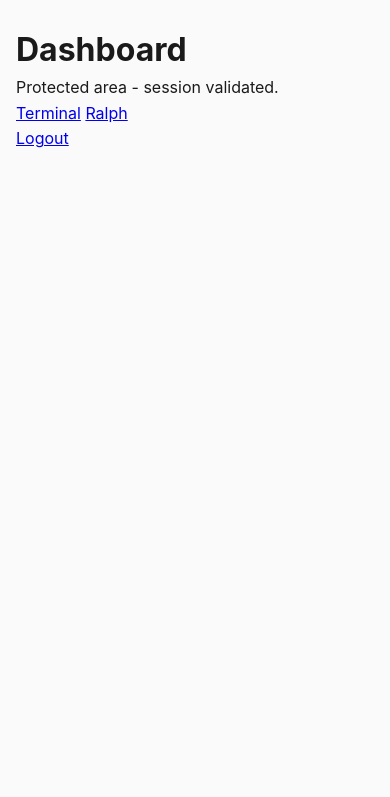
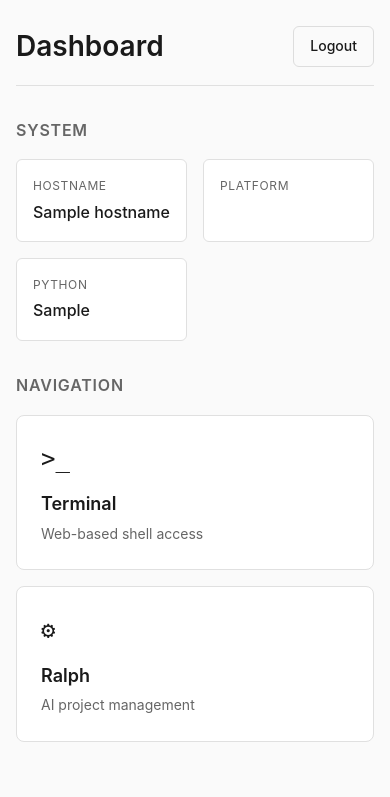
Before and after one commit to NimaMan/nimaman.github.io, a FastAPI app: template app/templates/dashboard.html in a window 390 px wide. Shown: the top 797 px of the page. Run offline with FastAPI, Linux system fonts and the light colour scheme; the template is opened without the code that fills it: most values are stand-ins (such as "Sample title", 1, 10 or a date in 2020).

Commit message:
feat: NIMA-005 - Dashboard navigation hub
- Expand dashboard with navigation links to Terminal and Ralph
- Show system info: hostname, platform, Python version
- Add logout button in header
- Clean, functional design with responsive grid layout
- Added CSS styles for dashboard, nav cards, and info items

Co-Authored-By: Claude Opus 4.5 <noreply@anthropic.com>

```diff
--- a/app/main.py
+++ b/app/main.py
@@ -20,6 +20,9 @@ Security Model:
 Run with: uvicorn app.main:app --host 127.0.0.1 --port 8000
 """
 
+import platform
+import socket
+import sys
 from pathlib import Path
 
 from fastapi import FastAPI, Form, Request
@@ -142,6 +145,14 @@ async def dashboard(request: Request):
     Dashboard navigation hub.
 
     Requires valid session (checked by middleware).
-    Will be expanded in NIMA-005.
+    Shows system info and navigation to Terminal and Ralph.
     """
-    return templates.TemplateResponse("dashboard.html", {"request": request})
+    return templates.TemplateResponse(
+        "dashboard.html",
+        {
+            "request": request,
+            "hostname": socket.gethostname(),
+            "platform": platform.system() + " " + platform.release(),
+            "python_version": f"{sys.version_info.major}.{sys.version_info.minor}.{sys.version_info.micro}",
+        },
+    )
--- a/app/static/css/style.css
+++ b/app/static/css/style.css
@@ -207,6 +207,117 @@ body {
     color: #b91c1c;
 }
 
+/* Dashboard page */
+.dashboard-page {
+    padding-top: 2rem;
+}
+
+.dashboard-header {
+    display: flex;
+    justify-content: space-between;
+    align-items: center;
+    margin-bottom: 2rem;
+    padding-bottom: 1rem;
+    border-bottom: 1px solid #e0e0e0;
+}
+
+.dashboard-header h1 {
+    font-size: 1.75rem;
+    font-weight: 600;
+}
+
+.btn-small {
+    padding: 0.5rem 1rem;
+    font-size: 0.875rem;
+}
+
+.system-info {
+    margin-bottom: 2rem;
+}
+
+.system-info h2,
+.nav-section h2 {
+    font-size: 1rem;
+    font-weight: 600;
+    color: #666;
+    text-transform: uppercase;
+    letter-spacing: 0.05em;
+    margin-bottom: 1rem;
+}
+
+.info-grid {
+    display: grid;
+    grid-template-columns: repeat(auto-fit, minmax(150px, 1fr));
+    gap: 1rem;
+}
+
+.info-item {
+    background: #fff;
+    border: 1px solid #e0e0e0;
+    border-radius: 6px;
+    padding: 1rem;
+}
+
+.info-label {
+    display: block;
+    font-size: 0.75rem;
+    color: #666;
+    text-transform: uppercase;
+    letter-spacing: 0.05em;
+    margin-bottom: 0.25rem;
+}
+
+.info-value {
+    font-size: 1rem;
+    font-weight: 500;
+    color: #1a1a1a;
+    word-break: break-all;
+}
+
+.nav-section {
+    margin-bottom: 2rem;
+}
+
+.nav-grid {
+    display: grid;
+    grid-template-columns: repeat(auto-fit, minmax(200px, 1fr));
+    gap: 1rem;
+}
+
+.nav-card {
+    display: flex;
+    flex-direction: column;
+    background: #fff;
+    border: 1px solid #e0e0e0;
+    border-radius: 8px;
+    padding: 1.5rem;
+    text-decoration: none;
+    color: inherit;
+    transition: border-color 0.15s ease, box-shadow 0.15s ease;
+}
+
+.nav-card:hover {
+    border-color: #1a1a1a;
+    box-shadow: 0 2px 8px rgba(0, 0, 0, 0.08);
+}
+
+.nav-icon {
+    font-size: 1.5rem;
+    margin-bottom: 0.75rem;
+    font-family: monospace;
+}
+
+.nav-title {
+    font-size: 1.125rem;
+    font-weight: 600;
+    margin-bottom: 0.25rem;
+}
+
+.nav-desc {
+    font-size: 0.875rem;
+    color: #666;
+}
+
 /* Responsive */
 @media (max-width: 480px) {
     .hero h1 {
--- a/app/templates/dashboard.html
+++ b/app/templates/dashboard.html
@@ -3,13 +3,44 @@
 {% block title %}Dashboard - Nima Manaf{% endblock %}
 
 {% block content %}
-<div class="container">
-    <h1>Dashboard</h1>
-    <p>Protected area - session validated.</p>
-    <nav>
-        <a href="/terminal">Terminal</a>
-        <a href="/ralph">Ralph</a>
-    </nav>
-    <p><a href="/logout">Logout</a></p>
+<div class="container dashboard-page">
+    <header class="dashboard-header">
+        <h1>Dashboard</h1>
+        <a href="/logout" class="btn btn-secondary btn-small">Logout</a>
+    </header>
+
+    <section class="system-info">
+        <h2>System</h2>
+        <div class="info-grid">
+            <div class="info-item">
+                <span class="info-label">Hostname</span>
+                <span class="info-value">{{ hostname }}</span>
+            </div>
+            <div class="info-item">
+                <span class="info-label">Platform</span>
+                <span class="info-value">{{ platform }}</span>
+            </div>
+            <div class="info-item">
+                <span class="info-label">Python</span>
+                <span class="info-value">{{ python_version }}</span>
+            </div>
+        </div>
+    </section>
+
+    <section class="nav-section">
+        <h2>Navigation</h2>
+        <nav class="nav-grid">
+            <a href="/terminal" class="nav-card">
+                <span class="nav-icon">&#62;_</span>
+                <span class="nav-title">Terminal</span>
+                <span class="nav-desc">Web-based shell access</span>
+            </a>
+            <a href="/ralph" class="nav-card">
+                <span class="nav-icon">&#9881;</span>
+                <span class="nav-title">Ralph</span>
+                <span class="nav-desc">AI project management</span>
+            </a>
+        </nav>
+    </section>
 </div>
 {% endblock %}
```
